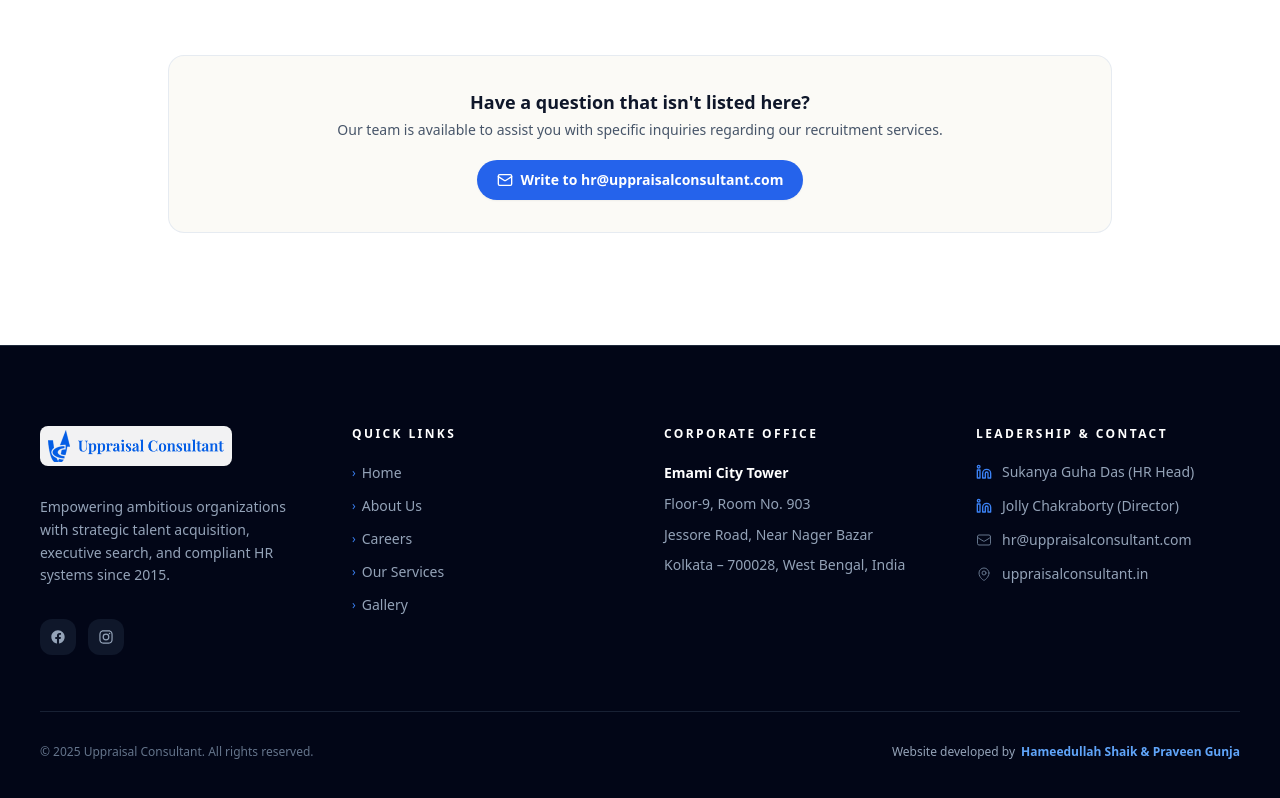
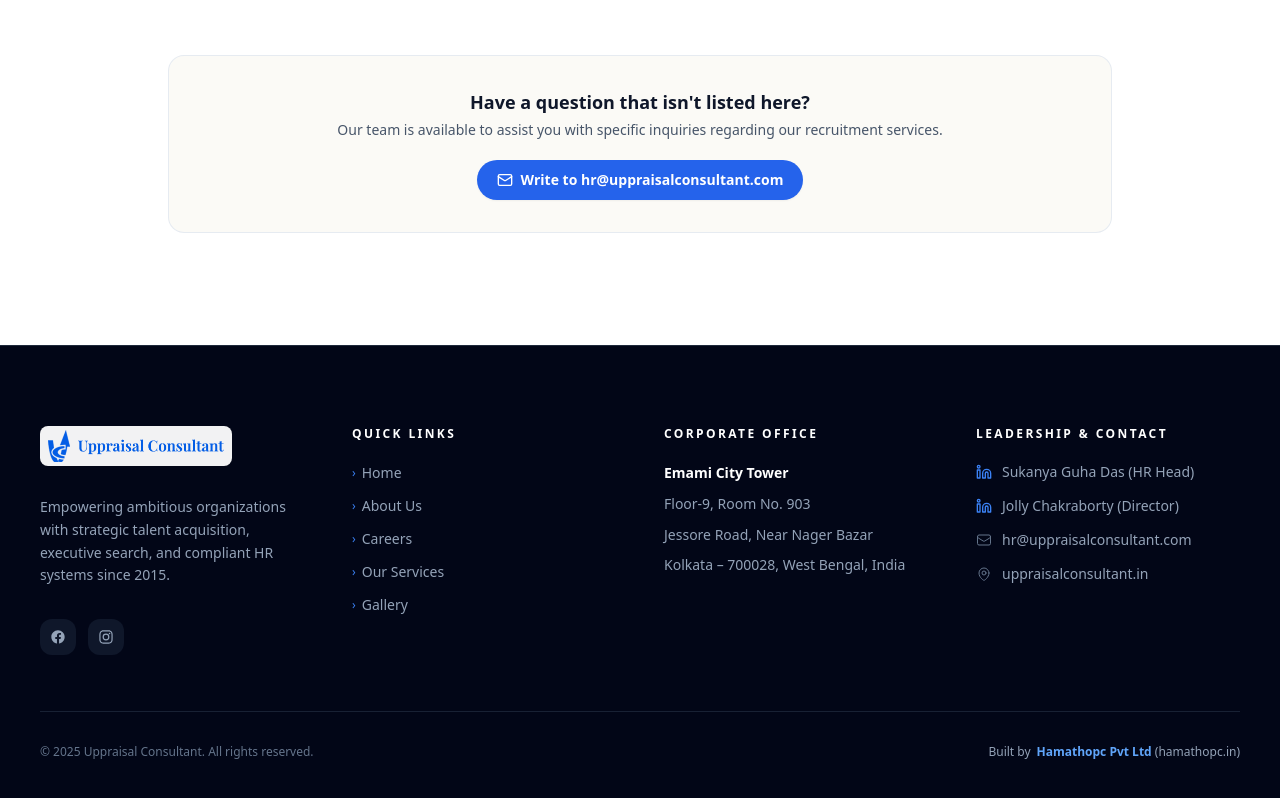
Before and after one commit to Fosserve/uppraisal, a Next.js app: page / in a window 1280 px wide. Shown: the part 6881-7679 px from the top of the page. Built offline with nearby package versions, Linux system fonts and the light colour scheme.

Commit message:
feat: update footer attribution to Hamathopc Pvt Ltd (hamathopc.in)

```diff
--- a/app/components/footer.tsx
+++ b/app/components/footer.tsx
@@ -180,14 +180,14 @@ export default function FooterSection() {
             &copy; {new Date().getFullYear()} Uppraisal Consultant. All rights reserved.
           </p>
           <div className="flex items-center gap-1.5 text-slate-400">
-            <span>Website developed by</span>
+            <span>Built by</span>
             <a
-              href="https://portfolio-website-ochre-gamma-18.vercel.app/"
+              href="https://hamathopc.in"
               target="_blank"
               rel="noopener noreferrer"
               className="font-semibold text-blue-400 hover:text-blue-300 transition-colors"
             >
-              Hameedullah Shaik &amp; Praveen Gunja
+              Hamathopc Pvt Ltd <span className="text-slate-400 font-normal">(hamathopc.in)</span>
             </a>
           </div>
         </div>
```
